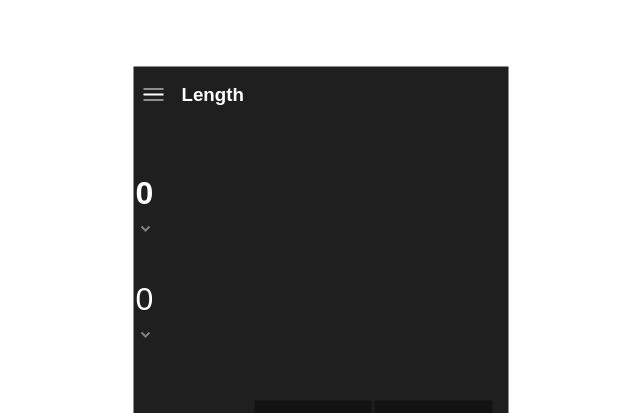
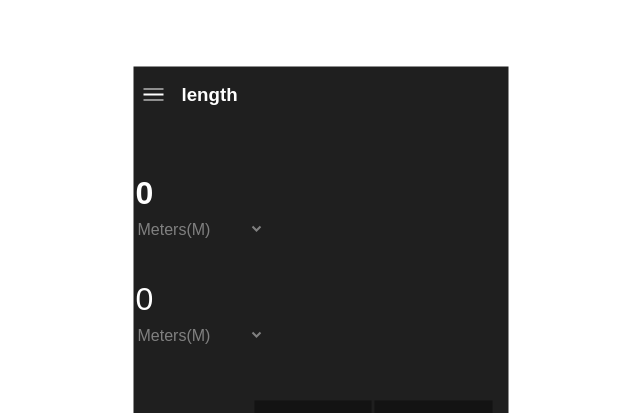
Before and after one commit to ThomasTW935/Windows-Calculator, a React (Create React App) app: page / in a window 1280 px wide. Shown: the top 413 px of the page, without its empty margins (319-959 px from the left). Built offline with nearby package versions, Linux system fonts and the light colour scheme.

Commit message:
Converted ConverterTile component to typescript

```diff
--- a/src/App.js
+++ b/src/App.js
@@ -5,7 +5,7 @@ import Navigation from './Components/Navigation';
 
 export const CATEGORIES = {
   CALCULATOR:['Standard', 'Scientific', 'Programmer', 'Date Calculation'],
-  CONVERTER:['Weight', 'Length', 'Volume','Currency'],
+  CONVERTER:['Weight', 'length', 'Volume','Currency'],
 }
 
 function App() {
--- a/src/Components/Converter.js
+++ b/src/Components/Converter.js
@@ -3,8 +3,10 @@ import ConverterTile from './ConverterTile';
 import Buttons from './Buttons'
 import { SPECIAL_BUTTONS } from '../Data';
 
-function reducer(state,{type,payload}){
-
+function reducer(states,{type,payload}){
+  switch(type){
+    default: return states
+  }
 }
 
 const {CE,DEL} = SPECIAL_BUTTONS
--- a/src/Components/ConverterTile.js
+++ /dev/null
@@ -1,37 +0,0 @@
-import React from 'react';
-import {ACTIONS, TEST_DATA as data} from '../Data';
-
-
-function ConverterTile({category,state,dispatch}) {
-    let {id,value,unit,isActive} = state
-    function handleOptionChange(e){
-
-    }
-    function handleTileClick(id){
-        dispatch({type: ACTIONS.UPDATE_ACTIVE_TILE, payload:{ id: id }})
-    }
-    return (
-        <div className='tile'>
-            <input
-                value={value.toLocaleString('en-US')}
-                style={{fontWeight:isActive ? 'bold' : ''} }
-                onClick={ () => handleTileClick(id) }
-                autoFocus={ isActive }
-                readOnly
-                />
-            <select className='select' value={unit} onChange={ (e)=>{handleOptionChange(e)} }>
-                {
-                    data.map((item,index)=>
-                        {
-                            if(item.category === category) return []
-
-                            return []
-                        }
-                    )
-                }
-            </select>
-        </div>
-    );
-}
-
-export default ConverterTile;
--- /dev/null
+++ b/src/Components/ConverterTile.tsx
@@ -0,0 +1,53 @@
+import React, { FormEvent } from 'react';
+import {ACTIONS, TEST_DATA as data} from '../Data';
+
+
+interface state {
+    id:number,
+    value:number,
+    unit:string,
+    isActive: boolean
+}
+
+type Props = {
+    category: string,
+    state: state,
+    dispatch: (arg0: Object)=> void,
+}
+
+function ConverterTile({category,state,dispatch}: Props) {
+    let {id,value,unit,isActive} = state
+    function handleOptionChange(e:FormEvent<HTMLSelectElement>){
+        const target = e.currentTarget
+        dispatch({type: ACTIONS.UPDATE_UNIT, payload:{ id: id, unit: target.value }})
+    }
+    function handleTileClick(id:number){
+        dispatch({type: ACTIONS.UPDATE_ACTIVE_TILE, payload:{ id: id }})
+    }
+    console.log(category)
+    return (
+        <div className='tile'>
+            <input
+                value={value.toLocaleString('en-US')}
+                style={{fontWeight:isActive ? 'bold' : 'normal'} }
+                onClick={ () => handleTileClick(id) }
+                autoFocus={ isActive }
+                readOnly
+                />
+            <select className='select' value={unit} onChange={handleOptionChange}>
+                {
+                    data.map((item,index)=>
+                        {
+                            if(item.category !== category) return []
+                            return Object.entries(item.units).map(([key,value],index)=>
+                                <option key={index} value={key}>{value + `(${key})`}</option>
+                            )
+                        }
+                    )
+                }
+            </select>
+        </div>
+    );
+}
+
+export default ConverterTile;
```
